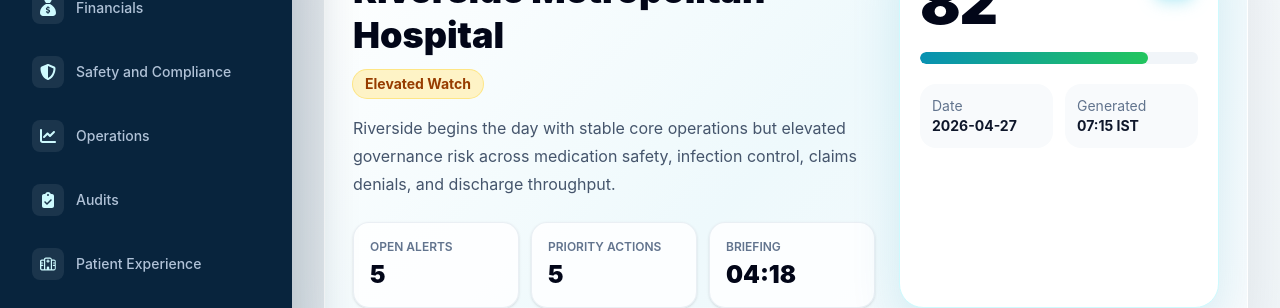
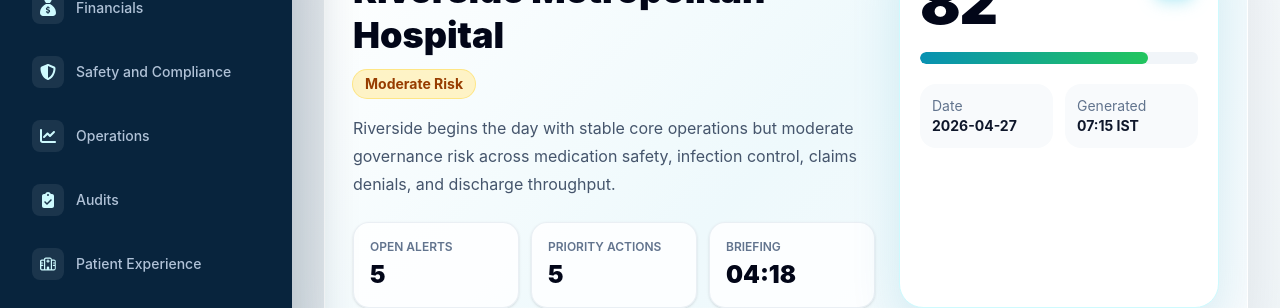
Before and after one commit to yugen-21/integriix-frontend-demo, a React (Vite) app: page / in a window 1280 px wide. Shown: the part 209-517 px from the top of the page. Built offline with nearby package versions, Linux system fonts and the light colour scheme.

Commit message:
changed status

```diff
--- a/src/data/mockDashboardMeta.js
+++ b/src/data/mockDashboardMeta.js
@@ -2,7 +2,7 @@ export const mockDashboardMeta = {
   hospitalName: "Riverside Metropolitan Hospital",
   date: "2026-04-27",
   role: "Chief Executive Officer",
-  overallStatus: "Elevated Watch",
+  overallStatus: "Moderate Risk",
   governanceScore: 82,
   generatedBriefingTime: "07:15 IST",
 };
--- a/src/data/mockExecutiveKpis.js
+++ b/src/data/mockExecutiveKpis.js
@@ -5,7 +5,7 @@ export const mockExecutiveKpis = [
     value: "82",
     trend: "-4 vs yesterday",
     trendDirection: "down",
-    status: "Elevated Watch",
+    status: "Moderate Risk",
     description: "Composite view of safety, compliance, operational, and financial governance signals.",
     sourceCategory: "Audit & Compliance Data",
   },
--- a/src/data/mockVideoBrief.js
+++ b/src/data/mockVideoBrief.js
@@ -4,7 +4,7 @@ export const mockVideoBrief = {
   generatedAt: "2026-04-27T07:15:00+05:30",
   status: "Ready",
   executiveSummary:
-    "Riverside begins the day with stable core operations but elevated governance risk across medication safety, infection control, claims denials, and discharge throughput.",
+    "Riverside begins the day with stable core operations but moderate governance risk across medication safety, infection control, claims denials, and discharge throughput.",
   briefingChapters: [
     {
       id: "chapter-001",
@@ -36,17 +36,17 @@ export const mockVideoBrief = {
     },
   ],
   scriptPreview:
-    "Good morning. Riverside's governance score is 82, placing the hospital on elevated watch. The most time-sensitive risks are medication safety escalation in medical wards, infection control review in ICU, and delayed audit evidence for accreditation readiness.",
+    "Good morning. Riverside's governance score is 82, placing the hospital at moderate risk. The most time-sensitive risks are medication safety escalation in medical wards, infection control review in ICU, and delayed audit evidence for accreditation readiness.",
   narrativeScenes: [
     {
       id: "scene-001",
       type: "scorecard",
       durationInFrames: 150,
       voiceover:
-        "Riverside's daily governance score is 82, with elevated watch driven by safety, compliance, and flow signals.",
+        "Riverside's daily governance score is 82, with moderate risk driven by safety, compliance, and flow signals.",
       visual: {
         headline: "Governance Score 82",
-        metric: "Elevated Watch",
+        metric: "Moderate Risk",
         accent: "amber",
       },
     },
```
